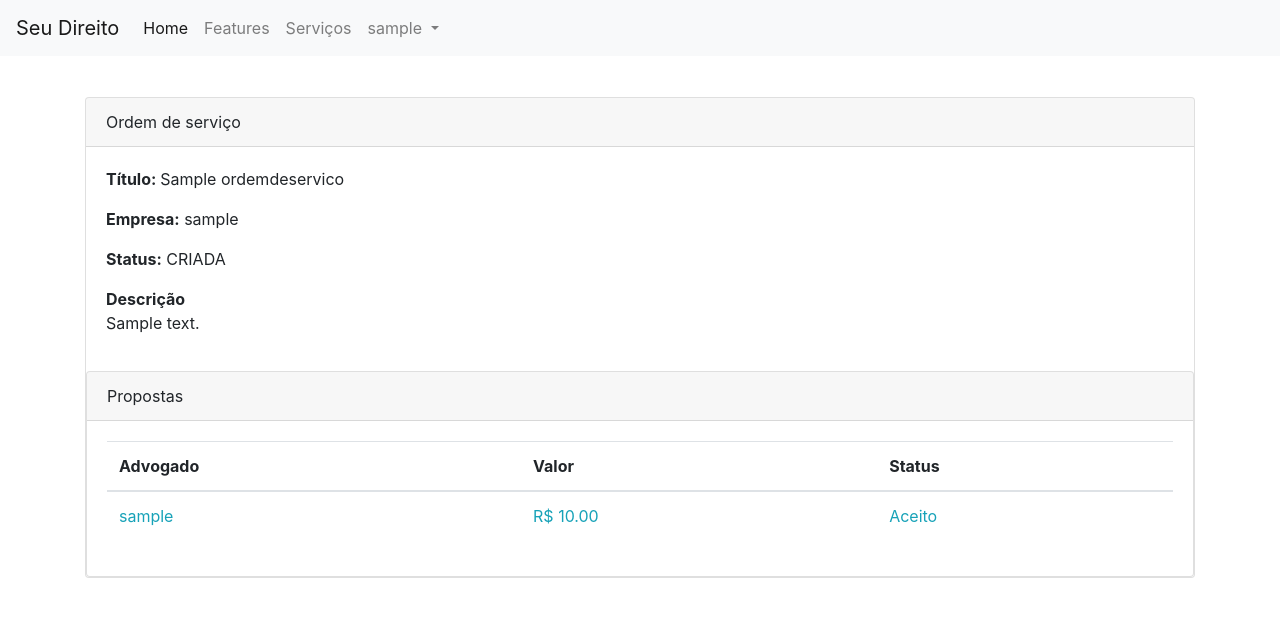
After one commit to felipehfs/seu-direito, a Django app: page /sistema/empresas/servicos/1 in a window 1280 px wide. The commit adds this page. Shown: the top 617 px of the page. Run offline with Django 3.2, Linux system fonts and the light colour scheme; a user stored in the database is signed in; tables that the repository leaves empty hold one stand-in row (values such as "Sample post"); some libraries are stand-ins or nearby versions.

Commit message:
feature -criar proposta

```diff
--- a/app/models.py
+++ b/app/models.py
@@ -8,7 +8,8 @@ class User(AbstractBaseUser, PermissionsMixin):
 	""" Classe que representa o profile do usuário """
 	username = models.CharField('nome', max_length=30, unique=True)
 	email = models.EmailField('E-mail', unique=True, max_length=30)
-	tipo = models.CharField('categoria', choices=(('a', 'advogados'), ('e', 'empresas')), max_length=30)
+	tipo = models.CharField('categoria', choices=(('a', 'advogados'),
+				('e', 'empresas')), max_length=30)
 
 	is_staff = models.BooleanField('É da equipe?', default=False)
 	is_active = models.BooleanField("Esta ativo?", default=True)
@@ -34,7 +35,7 @@ class User(AbstractBaseUser, PermissionsMixin):
 
 class AdvogadoProfile(models.Model):
 	""" AdvogadoProfile representa os dados pessoais do advogado """
-	user = models.ForeignKey(settings.AUTH_USER_MODEL, on_delete=models.CASCADE)
+	user = models.OneToOneField(settings.AUTH_USER_MODEL, on_delete=models.CASCADE)
 	telefone = models.CharField("Telefone",  max_length=20)
 	cpf = models.CharField("CPF", max_length=20, unique=True)
 
@@ -43,8 +44,33 @@ class AdvogadoProfile(models.Model):
 
 class EmpresaProfile(models.Model):
 	""" EmpresaProfile representa os dados pessoais da empresa """
-	user = models.ForeignKey(settings.AUTH_USER_MODEL, on_delete=models.CASCADE)
+	user = models.OneToOneField(settings.AUTH_USER_MODEL, on_delete=models.CASCADE)
 	ramo = models.CharField('Ramo de atuação', max_length=30)
 
 	def __str__(self):
 		return self.user.username
+
+
+class OrdemDeServico(models.Model):
+	""" OrdemDeServiço representa a oferta de trabalho das empresas """
+	STATUS = (('CRIADA', 'Criada'),
+				('DELEGADA', 'Delegada'),
+				('FINALIZADA', 'Finalizada'))
+
+	empresa = models.OneToOneField(settings.AUTH_USER_MODEL, on_delete=models.CASCADE)
+	titulo =  models.CharField('Título',max_length=25)
+	descricao = models.TextField('Descrição')
+	status = models.CharField(max_length=30, choices=STATUS, default='Criada')
+
+	def __str__(self):
+		return self.empresa.username
+
+class Proposta(models.Model):
+	""" Proposta representa a oferta do advogado """
+	advogado = models.OneToOneField(settings.AUTH_USER_MODEL, on_delete=models.CASCADE)
+	valor = models.DecimalField('valor', max_digits=20, decimal_places=2)
+	servico = models.ForeignKey(OrdemDeServico, on_delete=models.CASCADE)
+	aceito = models.BooleanField(default=False)
+
+	def __str__(self):
+		return self.advogado.username
--- /dev/null
+++ b/app/templates/app/detalhes_servico.html
@@ -0,0 +1,69 @@
+{% extends 'app/base.html' %}
+{% block content %}
+	{% include 'app/menu.html' %}
+	<div class="container" style="margin-top: 41px;">
+		<div class="card">
+			<div class="card-header">
+				Ordem de serviço
+			</div>
+	  		<div class="card-body">
+				<p><strong>Título: </strong> {{ ordem.titulo }} </p>
+				<hp><strong>Empresa:</strong> {{ ordem.empresa.username }}</p>
+				<p><strong>Status:</strong>  {{ ordem.status }}</p>
+				<p>
+					<strong>Descrição</strong><br>
+					{{ ordem.descricao}}
+				</p>
+	  		</div>
+
+	  		<div class="card">
+	  			<div class="card-header">
+	  				Propostas
+	  			</div>
+	  			<div class="card-body">
+	  				{% if propostas %}
+	  					<table class="table">
+	  						<thead>
+	  							<tr>
+	  								<th>Advogado</th>
+	  								<th>Valor</th>
+	  								<th>Status</th>
+	  							</tr>
+	  						</thead>
+	  						<tbody>
+		  					{% for proposta in propostas %}
+		  							{% if proposta.advogado.username == request.user.username %}
+				  						<tr class="text-info">
+				  							<td>{{ proposta.advogado.username }}</td>
+				  							<td> R$ {{ proposta.valor }}</td>
+											<td>
+				  								{% if proposta.aceito %}
+													Aceito
+												{% else%}
+													Pendente
+				  								{% endif %}
+				  							</td>
+				  						</tr>
+				  					{% else %}
+				  						<tr class="text-muted">
+				  							<td>{{ proposta.advogado.username }}</td>
+				  							<td> R$ {{ proposta.valor }}</td>
+											<td>
+				  								{% if proposta.aceito %}
+													Aceito
+												{% else%}
+													Pendente
+				  								{% endif %}
+				  							</td>
+				  						</tr>
+			  						{% endif %}
+		  					{% endfor %}
+
+	  						</tbody>
+	  					</table>
+	  				{% endif%}
+	  			</div>
+	  		</div>
+		</div>
+	</div>
+{% endblock %}
--- a/app/templates/app/menu.html
+++ b/app/templates/app/menu.html
@@ -12,7 +12,7 @@
         <a class="nav-link" href="#">Features</a>
       </li>
       <li class="nav-item">
-        <a class="nav-link" href="#">Pricing</a>
+        <a class="nav-link" href="{% url 'app:ordem_de_servico' %}">Serviços</a>
       </li>
       <li class="nav-item dropdown">
         <a class="nav-link dropdown-toggle" href="#" id="navbarDropdownMenuLink" data-toggle="dropdown" aria-haspopup="true" aria-expanded="false">
@@ -21,7 +21,9 @@
         <div class="dropdown-menu" aria-labelledby="navbarDropdownMenuLink">
           <a class="dropdown-item" href="{% url 'app:logout' %}">Logout</a>
           <a class="dropdown-item" href="{% url 'app:profile' %}">Profile</a>
-          <a class="dropdown-item" href="#">Something else here</a>
+          {% if request.user.tipo == 'e'%}
+            <a class="dropdown-item" href="{% url 'app:novo_servico' %}">Nova ordem de serviço</a>
+          {% endif %}
         </div>
       </li>
     </ul>
--- a/app/urls.py
+++ b/app/urls.py
@@ -9,5 +9,10 @@ urlpatterns = [
 	path('registrar', views.RegistrationView.as_view(), name="registrar"),
 	path('sistema', views.sistema, name="sistema"),
 	path('sistema/profile', views.profile, name='profile'),
+	path('sistema/empresas/servico/novo', views.novo_servico, name='novo_servico'),
+	path('sistema/empresas/servicos', views.ordens_de_servico, name="ordem_de_servico"),
 	path('logout', views.logout_user, name='logout'),
+	path('sistema/empresas/servicos/<int:ord_id>', views.detalhes_ordem, name='detalhes_ordem'),
+	path('sistema/empresas/servicos/<int:ord_id>/remove', views.remove_ordem, name='remove_ordem'),
+	path('sistema/servicos/<int:ord_id>/proposta', views.enviar_proposta, name="enviar_proposta"),
 ]
--- a/app/views.py
+++ b/app/views.py
@@ -2,11 +2,18 @@ from django.shortcuts import render
 from django.shortcuts import redirect
 from django.views.generic.edit import FormView
 from django.http import HttpResponse
-from .forms import UserForm, AdvogadoForm, EmpresaForm
-from .models import User, AdvogadoProfile, EmpresaProfile
 from django.contrib.auth import authenticate, login, logout
 from django.contrib.auth.forms import AuthenticationForm
 from django.contrib.auth.decorators import login_required
+
+
+from .forms import UserForm
+from .forms import AdvogadoForm
+from .forms import EmpresaForm
+from .forms import OrdemDeServicoForm
+from .forms import PropostaForm
+from .models import User, AdvogadoProfile, EmpresaProfile, OrdemDeServico, Proposta
+
 
 class RegistrationView(FormView):
 	""" Action responsável pelo cadastro de novos usuários """
@@ -97,3 +104,60 @@ def profile(request):
 				form.save()
 				return redirect('app:sistema')
 			return render(request, 'app/new_profile.html', {'form': form})
+
+
+@login_required(login_url='app:index')
+def novo_servico(request):
+	if request.user.tipo == 'a': # se for um advogado ele redicionará para página original do sistema
+		return redirect('app:sistema')
+	elif request.method == 'POST':
+		servico = OrdemDeServicoForm(request.POST)
+		servico.instance.empresa = request.user
+		if servico.is_valid():
+			servico.save()
+			return redirect('app:sistema')
+		return render(request, 'app/novo_servico.html', {'form': servico})
+
+	servico = OrdemDeServicoForm()
+	servico.instance.empresa = request.user
+	return render(request, 'app/novo_servico.html', {'form': servico})
+
+@login_required(login_url='app:index')
+def ordens_de_servico(request):
+	if request.user.tipo == 'e':
+		ordens = OrdemDeServico.objects.filter(empresa=request.user)
+	else:
+		ordens = OrdemDeServico.objects.all()
+	return render(request, 'app/ordem_servico.html', {'ordens': ordens})
+
+@login_required(login_url='app:index')
+def remove_ordem(request, ord_id):
+	query = OrdemDeServico.objects.get(pk=ord_id)
+	query.delete()
+	return redirect('app:sistema')
+
+@login_required(login_url='app:index')
+def detalhes_ordem(request, ord_id):
+	query = OrdemDeServico.objects.get(pk=ord_id)
+	proposta = Proposta.objects.filter(servico=query)
+	return render(request, 'app/detalhes_servico.html', {'ordem': query, 'propostas': proposta})
+
+def enviar_proposta(request, ord_id):
+	if request.method == 'GET':
+		ordem = OrdemDeServico.objects.get(pk=ord_id)
+		try:
+			proposta = Proposta.objects.get(advogado=request.user, servico=ordem)
+			form = PropostaForm(instance=proposta)
+		except Proposta.DoesNotExist:
+			form = PropostaForm()
+		return render(request, 'app/nova_proposta.html',{'form': form})
+
+	if request.method == 'POST':
+		form = PropostaForm(request.POST)
+		ordem = OrdemDeServico.objects.get(pk=ord_id)
+		form.instance.servico = ordem
+		form.instance.advogado = request.user
+		if form.is_valid():
+			form.save()
+			return redirect('app:sistema')
+		return render(request, 'app/nova_proposta', {'form': form})
```
Also changed, not shown: app/forms.py (+38 -5 lines), app/templates/app/nova_proposta.html (added, +11 -0 lines), app/templates/app/novo_servico.html (added, +12 -0 lines), app/templates/app/ordem_servico.html (added, +43 -0 lines), app/migrations/0004_auto_20180223_1802.py (added), app/migrations/0005_auto_20180223_1907.py (added), app/migrations/0006_auto_20180223_1910.py (added), app/migrations/0007_auto_20180223_2154.py (added).
